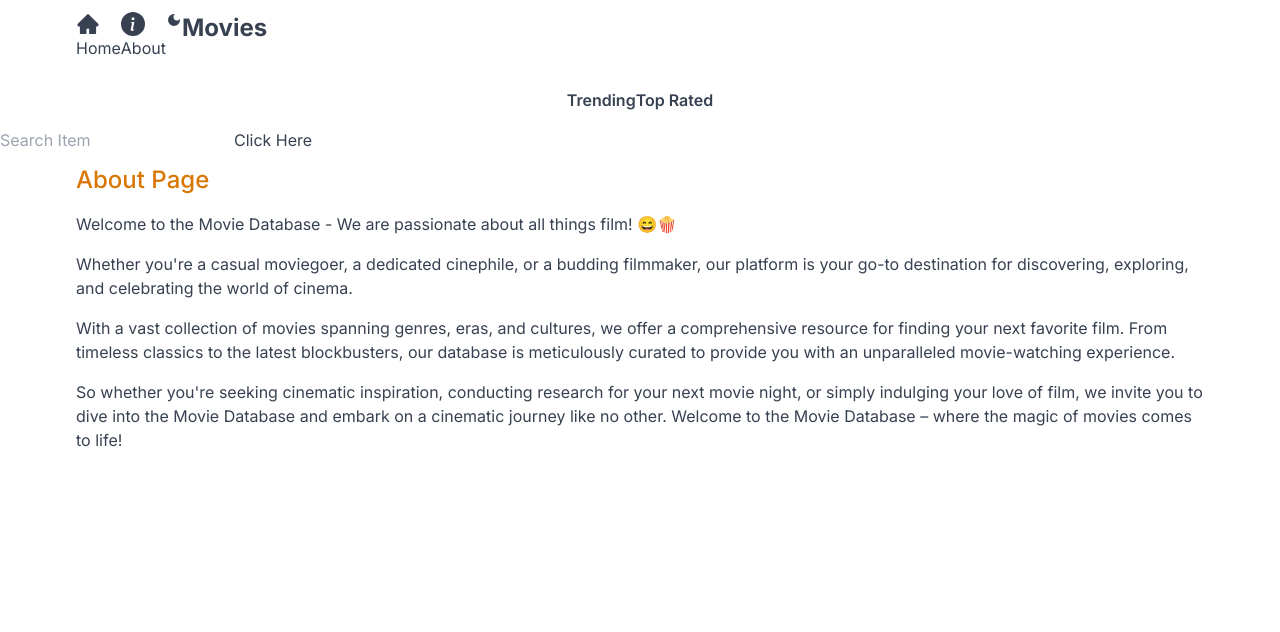
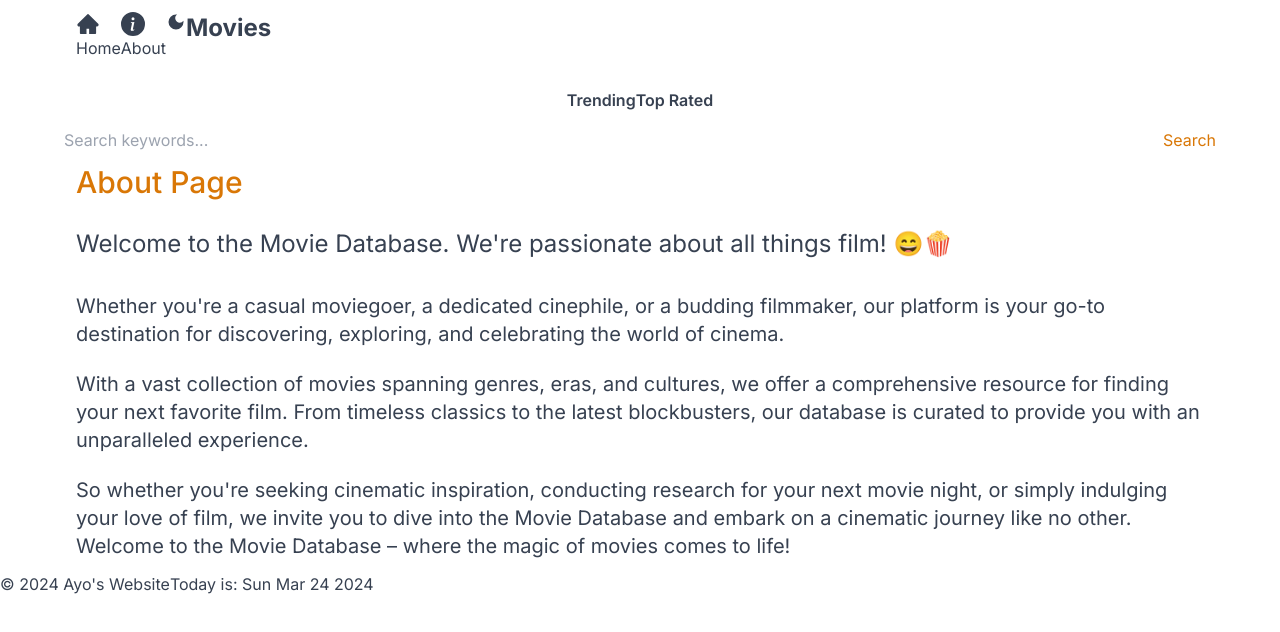
Before and after one commit to Meshclan1/movie-app, a Next.js app: page /About in a window 1280 px wide. Shown: the top 632 px of the page. Built offline with nearby package versions, Linux system fonts and the light colour scheme.

Commit message:
Adding footer to layout.jsx

```diff
--- /dev/null
+++ b/src/Components/Footer.jsx
@@ -0,0 +1,19 @@
+import React from "react";
+
+export default function Footer() {
+  const getCurrentDate = () => {
+    const currentDate = new Date();
+    return currentDate.toDateString();
+  };
+
+  return (
+    <footer className="dark:bg-gray-800 bg-amber-100 fixed bottom-0 w-full py-2 ">
+      <div className="container mx-auto flex  justify-between ">
+        <p>&copy; {new Date().getFullYear()} Ayo's Website</p>
+        <p className="text-sm">Today is: {getCurrentDate()}</p>
+      </div>
+    </footer>
+  );
+}
+
+// bg-gray-800 text-white py-4 fixed bottom-0 w-full
--- a/src/Components/SearchBox.jsx
+++ b/src/Components/SearchBox.jsx
@@ -1,21 +1,33 @@
 "use client";
 
-import React from "react";
 import { useState } from "react";
-import { useRouter } from "next/router";
+import { useRouter } from "next/navigation";
 
 export default function SearchBox() {
-  // [search, setSearch] = useState("");
-
+  const [search, setSearch] = useState("");
+  const router = useRouter();
+  const handleSubmit = (e) => {
+    e.preventDefault();
+    router.push(`/search/${search}`);
+  };
   return (
-    <>
-      <form onSubmit={(e) => e.target.value}>
-        <input
-          onChange={(e) => e.target.value}
-          placeholder="Search Item"
-        ></input>
-        <button> Click Here</button>
-      </form>
-    </>
+    <form
+      className="flex justify-between px-5 max-w-6xl mx-auto"
+      onSubmit={handleSubmit}
+    >
+      <input
+        type="text"
+        placeholder="Search keywords..."
+        className="w-full h-14 rounded-md placeholder-gray-500 outline-none bg-transparent flex-1"
+        value={search}
+        onChange={(e) => setSearch(e.target.value)}
+      />
+      <button
+        className="text-amber-600 disabled:text-gray-400"
+        disabled={search === ""}
+      >
+        Search
+      </button>
+    </form>
   );
 }
--- a/src/app/About/page.jsx
+++ b/src/app/About/page.jsx
@@ -3,26 +3,25 @@ import React from "react";
 export default function AboutPage() {
   return (
     <div className="max-w-6xl mx-auto p-3 space-y-4">
-      <h1 className="text-2xl font-medium text-amber-600">About Page</h1>
-      <p>
-        Welcome to the Movie Database - We are passionate about all things film!
+      <h1 className="text-3xl font-medium text-amber-600">About Page</h1>
+      <p className="text-2xl font-normal pt-3">
+        Welcome to the Movie Database. We're passionate about all things film!
         😄🍿
       </p>
 
-      <p>
+      <p className="text-xl font-normal pt-4">
         Whether you're a casual moviegoer, a dedicated cinephile, or a budding
         filmmaker, our platform is your go-to destination for discovering,
         exploring, and celebrating the world of cinema.
       </p>
 
-      <p>
+      <p className="text-xl font-normal pt-1.5">
         With a vast collection of movies spanning genres, eras, and cultures, we
         offer a comprehensive resource for finding your next favorite film. From
-        timeless classics to the latest blockbusters, our database is
-        meticulously curated to provide you with an unparalleled movie-watching
-        experience.
+        timeless classics to the latest blockbusters, our database is curated to
+        provide you with an unparalleled experience.
       </p>
-      <p>
+      <p className="text-xl font-normal pt-1.5">
         So whether you're seeking cinematic inspiration, conducting research for
         your next movie night, or simply indulging your love of film, we invite
         you to dive into the Movie Database and embark on a cinematic journey
--- a/src/app/layout.jsx
+++ b/src/app/layout.jsx
@@ -4,6 +4,7 @@ import Header from "@/Components/Header";
 import SearchBox from "@/Components/SearchBox";
 import Providers from "./providers";
 import NavBar from "@/Components/NavBar";
+import Footer from "@/Components/Footer";
 
 const inter = Inter({ subsets: ["latin"] });
 
@@ -21,6 +22,7 @@ export default function RootLayout({ children }) {
           <NavBar />
           <SearchBox />
           {children}
+          <Footer />
         </Providers>
       </body>
     </html>
```
